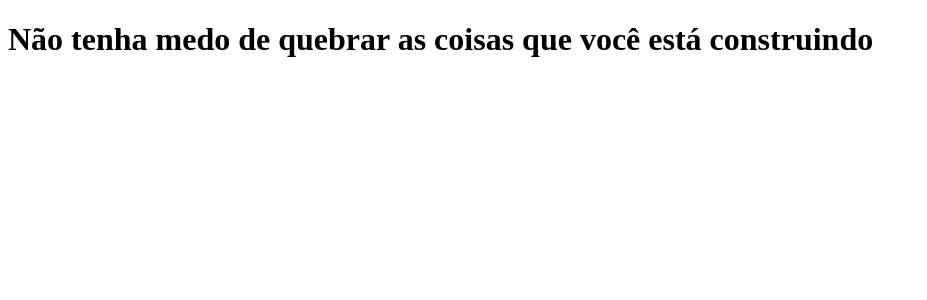
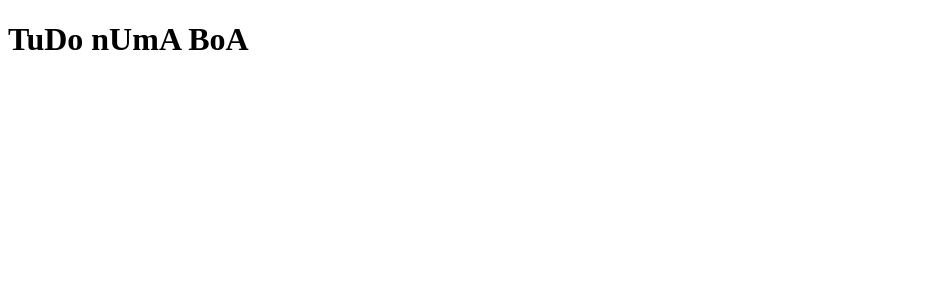
Before and after one commit to vigraton/clone-tabnews, a Next.js app: page / in a window 1280 px wide. Shown: the top 300 px of the page, without its empty margins (0-927 px from the left). Built offline with nearby package versions, Linux system fonts and the light colour scheme.

Commit message:
muda a frase

```diff
--- a/pages/index.js
+++ b/pages/index.js
@@ -1,5 +1,5 @@
 function Home(){
-    return <h1>Não tenha medo de quebrar as coisas que você está construindo</h1>
+    return <h1>TuDo nUmA BoA</h1>
 }
 
 export default Home;
```
